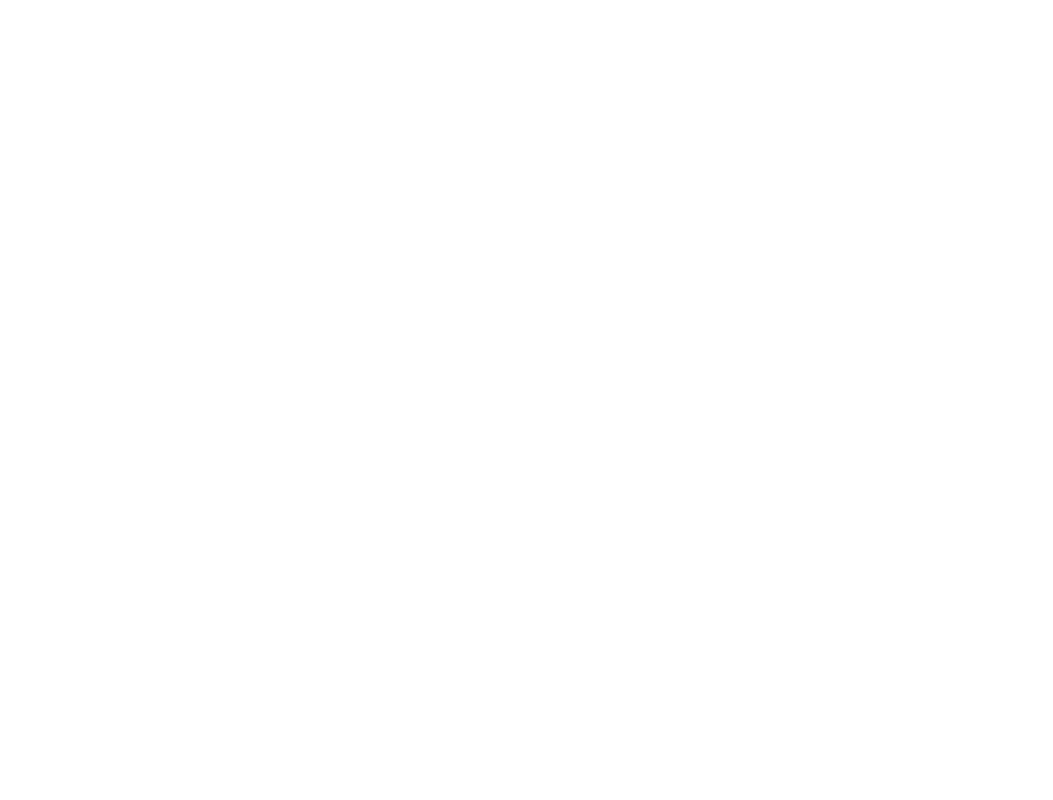
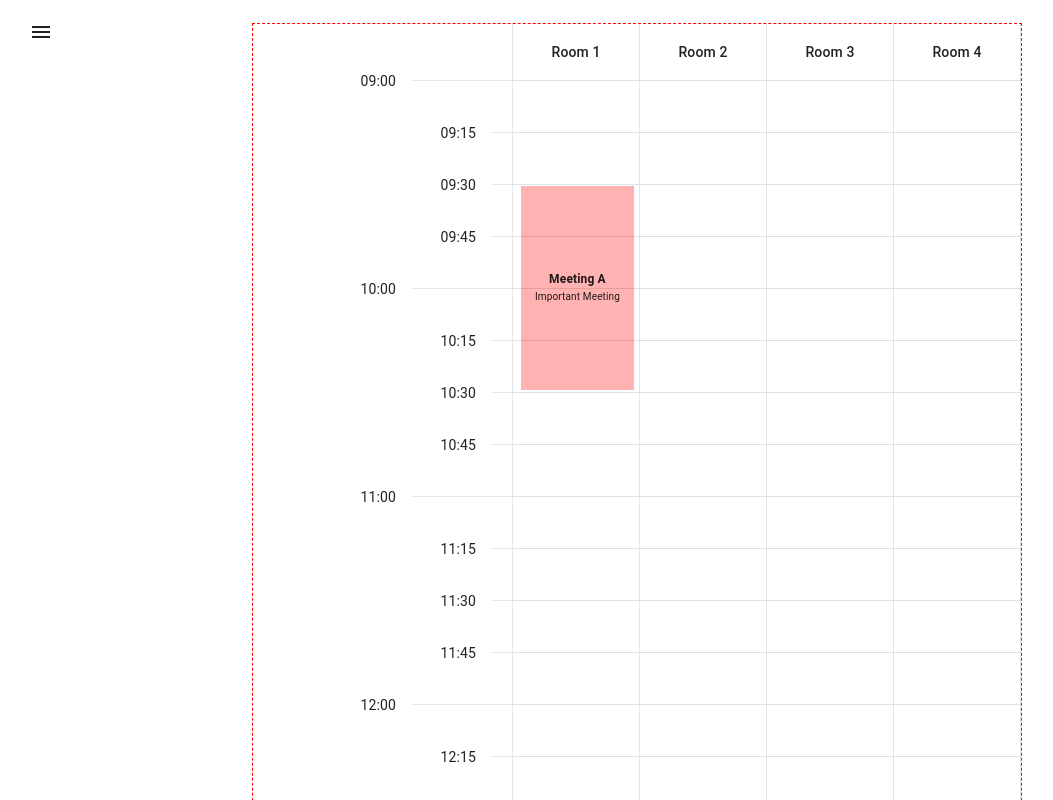
Before and after one commit to AndreyKarapetyan/invest-fe, a React app: page /calendar in a window 1280 px wide. Before the commit this address had no page. Shown: the top 800 px of the page, without its empty margins (3-1056 px from the left). Built offline with nearby package versions, Linux system fonts and the light colour scheme.

Commit message:
Added the calendar to navigation panel

```diff
--- a/src/app/app.tsx
+++ b/src/app/app.tsx
@@ -40,9 +40,11 @@ export function App() {
         }
       />
       <Route
-        path="/"
+        path="/calendar"
         element={
-          <Calendar/>
+          <WithSlider>
+            <Calendar />
+          </WithSlider>
         }
       />
     </Routes>
--- a/src/app/components/admin/AdminMenuSliderList.tsx
+++ b/src/app/components/admin/AdminMenuSliderList.tsx
@@ -5,6 +5,8 @@ import ListItemIcon from '@mui/material/ListItemIcon';
 import ListItemText from '@mui/material/ListItemText';
 import StudentsIcon from 'src/assets/student.png';
 import TeachersIcon from 'src/assets/teacher.png';
+import CalendarIcon from 'src/assets/calendar.png';
+
 import { useNavigate } from 'react-router-dom';
 
 const AdminMenuSliderOptions = [
@@ -21,6 +23,13 @@ const AdminMenuSliderOptions = [
     width: '36px',
     height: '36px',
     url: '/students',
+  },
+  {
+    icon: CalendarIcon,
+    text: 'Calendar',
+    width: '30px',
+    height: '30px',
+    url: '/calendar',
   },
 ];
 
--- a/src/app/screens/Calendar.tsx
+++ b/src/app/screens/Calendar.tsx
@@ -14,7 +14,6 @@ const EventDisplay = ({ title, description, height }: any) => {
   return (
     <Box
       sx={{
-        // outline: '1px dashed red',
         backgroundColor: 'rgba(255, 0, 0, 0.3)',
         height: `calc(${height}%)`,
         width: '90%',
@@ -220,14 +219,6 @@ export const Calendar = () => {
     return (endIndex - startIndex) * 100;
   };
 
-  const getEventTop = (start: { hour: number; minute: number }) => {
-    const startIndex = times.findIndex(
-      (slot) => slot.hour === start.hour && slot.minute === start.minute
-    );
-
-    return startIndex * timeSlotHeight;
-  };
-
   return (
     <Grid container justifyContent="center">
       <TableContainer sx={{ width: '60vw', outline: '1px dashed red' }}>
@@ -321,7 +312,6 @@ export const Calendar = () => {
                             title={event.title}
                             description={event.description}
                             height={getEventHeight(event.start, event.end)}
-                            top={getEventTop(event.start)}
                           />
                         )}
                       <EventSelection
```
Also changed, not shown: src/assets/calendar.png (added).
